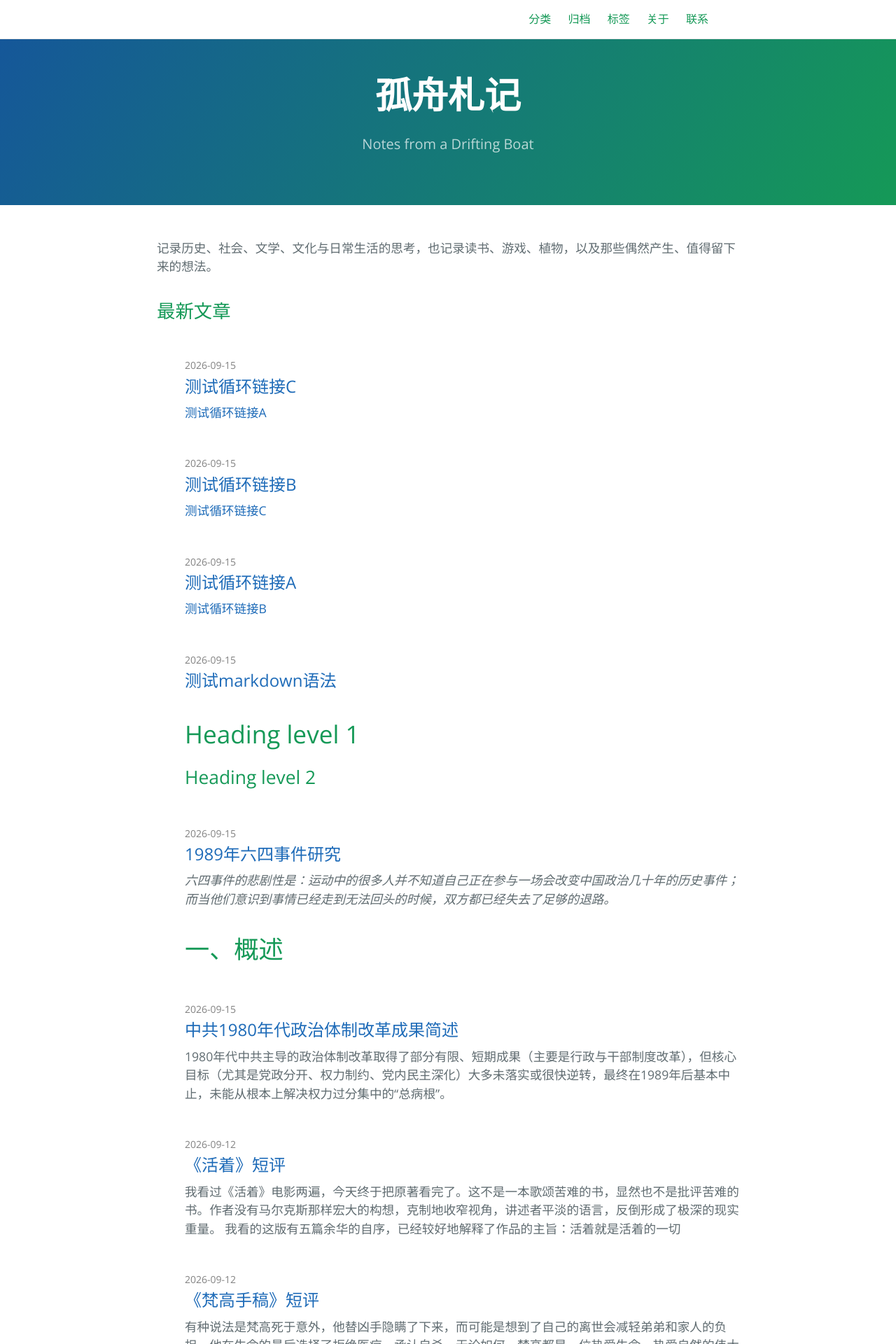
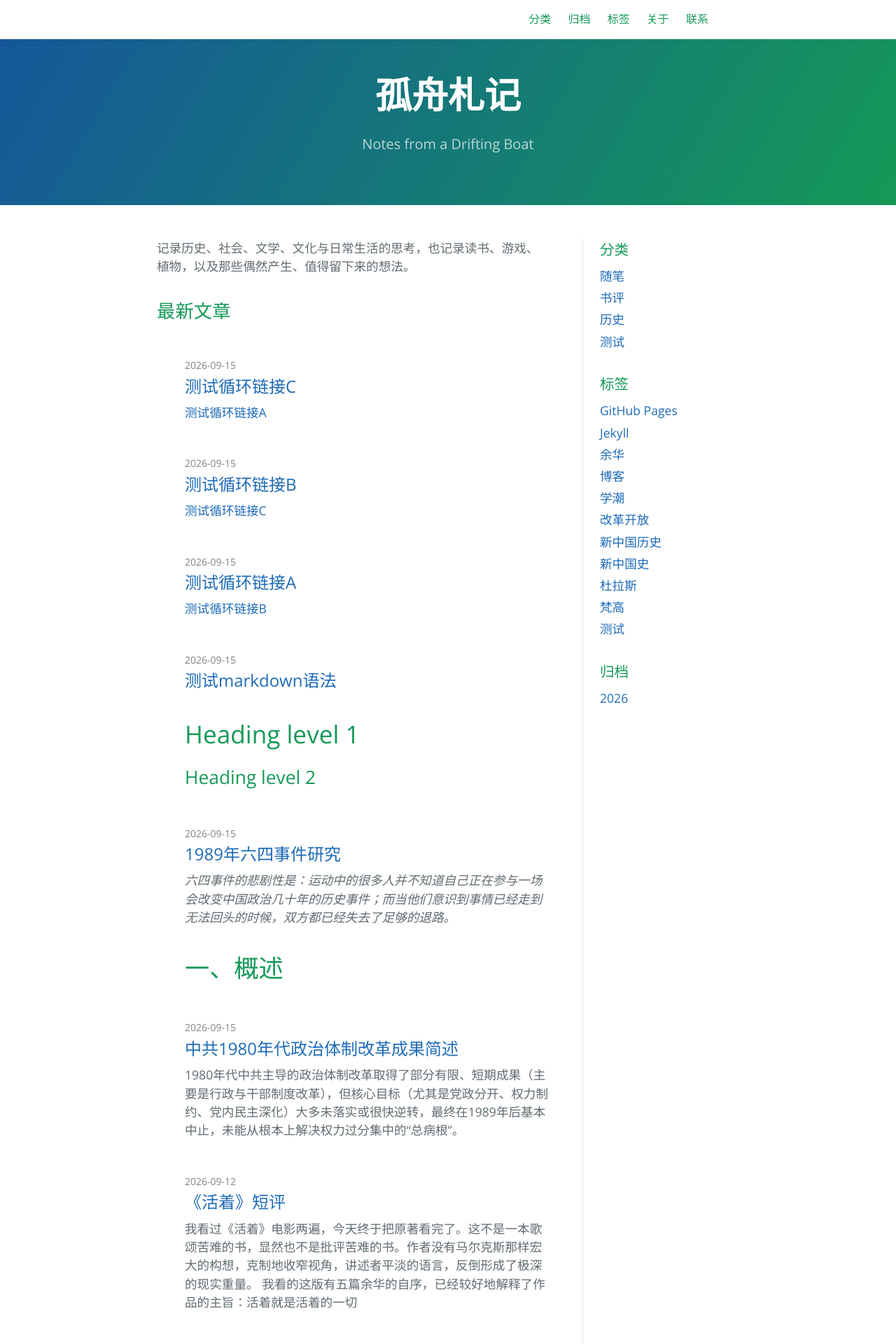
Before and after one commit to mawenqian1992/mawenqian1992.github.io, a Jekyll site: the page built from index.md, in a window 1280 px wide. Shown: the top 1920 px of the page at 70% size. Built offline with Jekyll 4.4.1, drawn with Linux system fonts in a browser that asks for light colours.

Commit message:
Update style.scss

```diff
--- a/assets/css/style.scss
+++ b/assets/css/style.scss
@@ -84,3 +84,59 @@
   text-overflow: ellipsis;
   white-space: nowrap;
 }
+
+.content-with-sidebar {
+  display: grid;
+  grid-template-columns: minmax(0, 1fr) 14rem;
+  gap: 3rem;
+}
+
+.content-area {
+  min-width: 0;
+}
+
+.sidebar {
+  border-left: 1px solid #e5e5e5;
+  padding-left: 1.5rem;
+}
+
+.sidebar-section {
+  margin-bottom: 2rem;
+}
+
+.sidebar-section h3 {
+  margin-top: 0;
+  margin-bottom: 0.6rem;
+}
+
+.sidebar-section ul {
+  margin: 0;
+  padding: 0;
+  list-style: none;
+}
+
+.sidebar-section li {
+  margin-bottom: 0.3rem;
+  line-height: 1.5;
+}
+
+.sidebar-section a {
+  text-decoration: none;
+}
+
+.sidebar-section a:hover {
+  text-decoration: underline;
+}
+
+@media screen and (max-width: 64em) {
+  .content-with-sidebar {
+    grid-template-columns: 1fr;
+  }
+
+  .sidebar {
+    border-left: none;
+    border-top: 1px solid #e5e5e5;
+    padding-left: 0;
+    padding-top: 1.5rem;
+  }
+}
```
